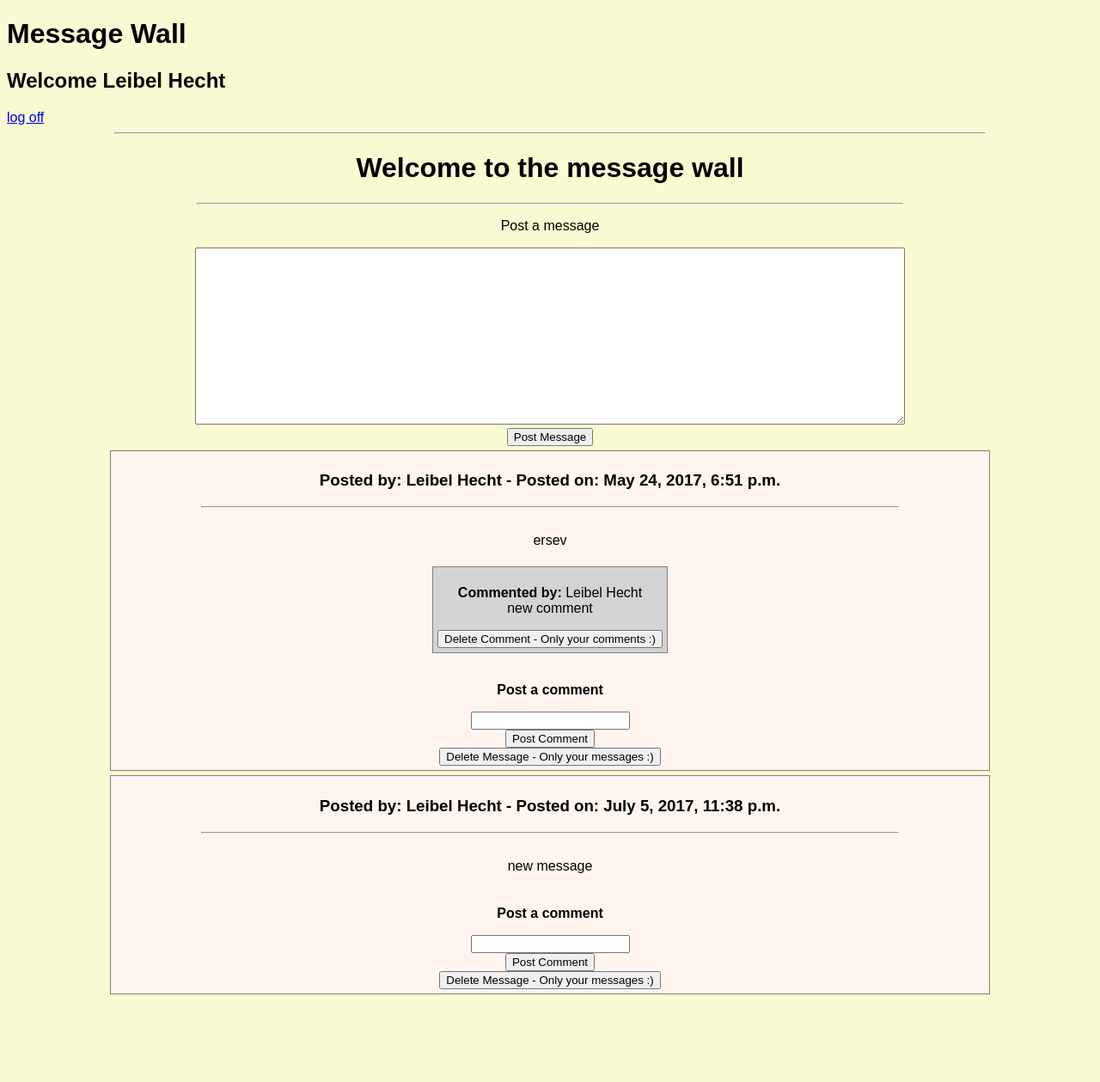
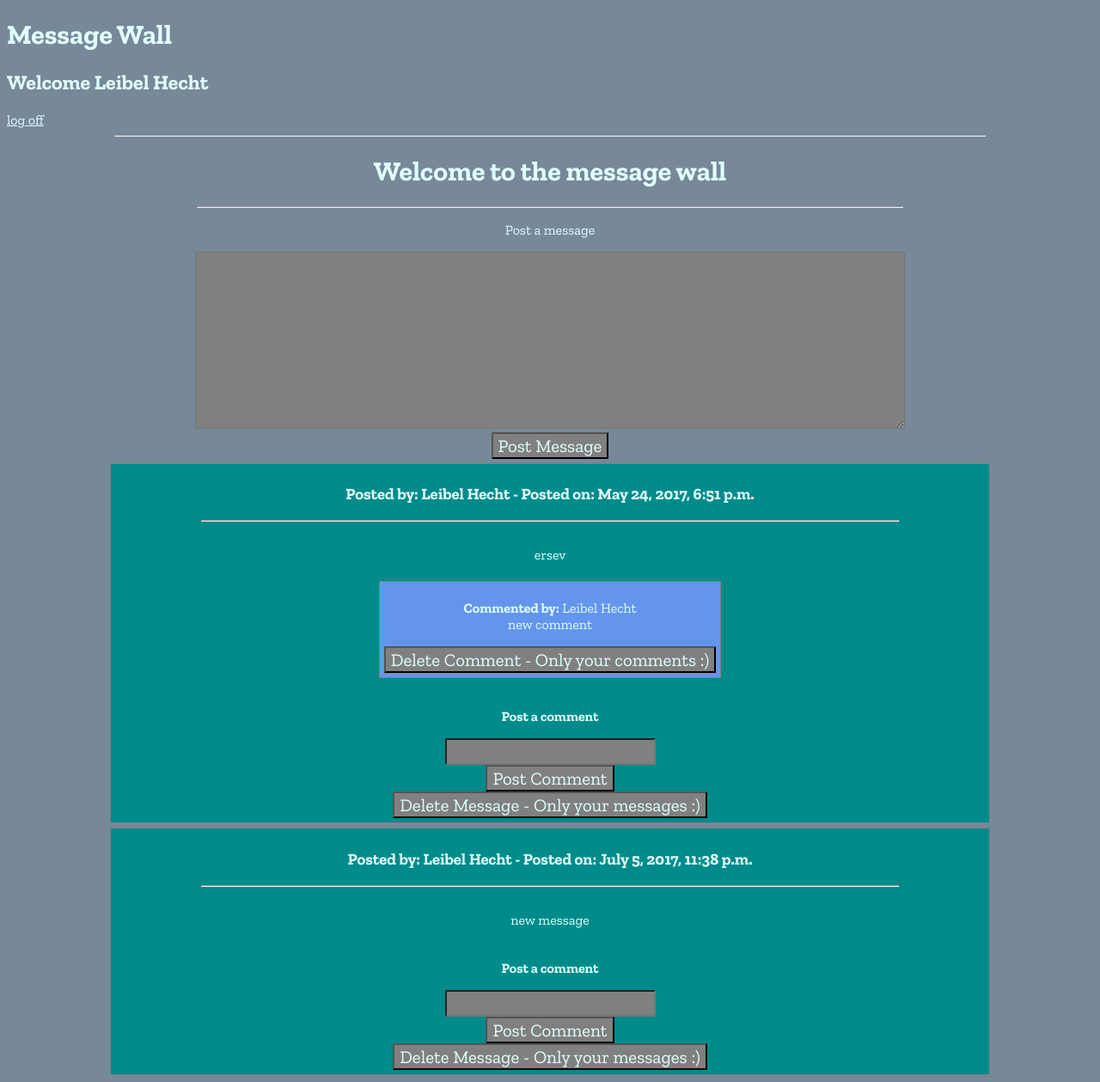
Before and after one commit to lh15/the-wall-Django, a Django app: template apps/first_app/templates/first_app/wall.html in a window 1280 px wide. Shown: the whole page at 86% size. Before the commit the page ends 1157 px from the top, so only its background shows below. Run offline with Django 3.2, Linux system fonts and the light colour scheme; the template is opened without the code that fills it: values that come from a table or form of the project are taken from there, others are empty; data comes from the database, SQL or seed files in the repository; both versions use the stored data as it was after the commit; parts of the project's set-up code (start-up, migrations or seed data) failed here and were passed over; some libraries are stand-ins or nearby versions.

Commit message:
style tweaks

```diff
--- a/apps/first_app/templates/first_app/wall.html
+++ b/apps/first_app/templates/first_app/wall.html
@@ -6,46 +6,60 @@
   <meta charset="UTF-8">
   <meta name="viewport" content="width=device-width, initial-scale=1">
   <script src="https://ajax.googleapis.com/ajax/libs/jquery/3.2.1/jquery.min.js"></script>
+
   <style>
-        *{
-            font-family: sans-serif;
+    @import url('https://fonts.googleapis.com/css?family=Zilla+Slab:400,700');
+    * {
+      font-family: 'Zilla Slab', serif;
+      color: lightcyan
     }
+
     body {
-            background: lightgoldenrodyellow;
+      background: lightslategrey;
     }
+
     .container {
       width: 80vw;
       text-align: center;
       margin: 0px auto;
     }
+
     span {
       font-weight: bold;
     }
-        .message{
+
+    .message {
 
       display: inline-block;
       padding: 5px;
+    }
 
-        }
-        .comment{
+    .comment {
       border: 1px solid gray;
       display: inline-block;
       padding: 5px;
-            background: lightgray;
+      background: cornflowerblue;
     }
-        .post{
+
+    .post {
       border: 1px solid gray;
       margin: 5px auto;
       padding: 5px;
-            background: seashell;
+      background: darkcyan;
     }
+
     hr {
       width: 80%;
     }
+
     .messages {
       color: red;
       font-size: 2em;
       text-align: center;
+    }
+    input, button, textarea {
+      background: gray;
+      font-size: 1.3em;
     }
   </style>
 </head>
@@ -56,12 +70,9 @@
   <h2>Welcome {{ current_user.first_name }} {{ current_user.last_name }}</h2>
   <a href="{%url 'first_app:log_out' %}">log off</a>
 
-    <hr>
-    {% if messages %}
-            {% for message in messages %}
-                <p class="messages"{% if message.tags %} class="{{ message.tags }}"{% endif %}>{{ message }}</p>
-            {% endfor %}
-    {% endif %}
+  <hr> {% if messages %} {% for message in messages %}
+  <p class="messages" {% if message.tags %} class="{{ message.tags }}" {% endif %}>{{ message }}</p>
+  {% endfor %} {% endif %}
   <div class="container">
     <h1>Welcome to the message wall</h1>
     <hr>
@@ -75,22 +86,21 @@
 
     {% for message in all_messages %}
     <div class="post">
-                <h3><span>Posted by:</span> {{ message.user.first_name }}  {{message.user.last_name }}  - Posted on: {{ message.created_at }}</h3>
+      <h3><span>Posted by:</span> {{ message.user.first_name }} {{message.user.last_name }} - Posted on: {{ message.created_at }}
+      </h3>
       <hr>
 
       <p class="message">{{ message.message }}</p>
-                <br>
-                {% for comment in message.comment_set.all %}
+      <br> {% for comment in message.comment_set.all %}
       <div class="comment">
-                        <p><span>Commented by:</span> {{ comment.user.first_name }}  {{comment.user.last_name }}  <br>{{comment.comment}}</p>
+        <p><span>Commented by:</span> {{ comment.user.first_name }} {{comment.user.last_name }} <br>{{comment.comment}}</p>
         <form action="{%url 'first_app:delete_comment' id=comment.id %}" method="POST">
           {% csrf_token %}
           <button type="submit" class="delete">Delete Comment - Only your comments :)</button>
         </form>
       </div>
       <br>
-                    <br>
-                {% endfor %}
+      <br> {% endfor %}
 
 
       <form action="{%url 'first_app:process_comment' message_id=message.id %}" method="POST">
@@ -106,11 +116,10 @@
     </div>
     {% endfor %}
   </div>
-    {% load tz_detect %}
-{% tz_detect %}
+  {% load tz_detect %} {% tz_detect %}
   <script>
-        $(function() {
-            $('body').on('click', '.delete', function() {
+    $(function () {
+      $('body').on('click', '.delete', function () {
         return window.confirm("Are you sure you want to delete?");
       });
     });
```
Also changed, not shown: db.sqlite3. Lines whose indentation alone changed are shown as unchanged.
